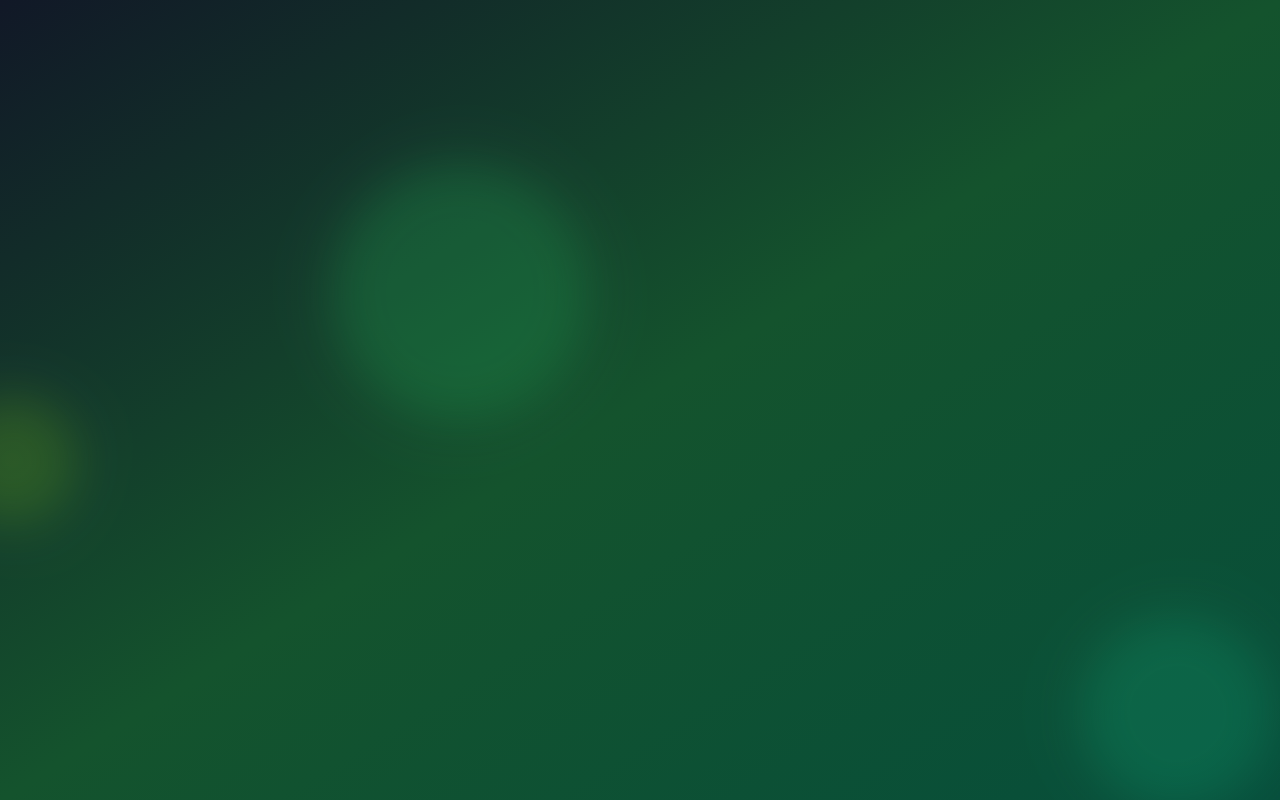
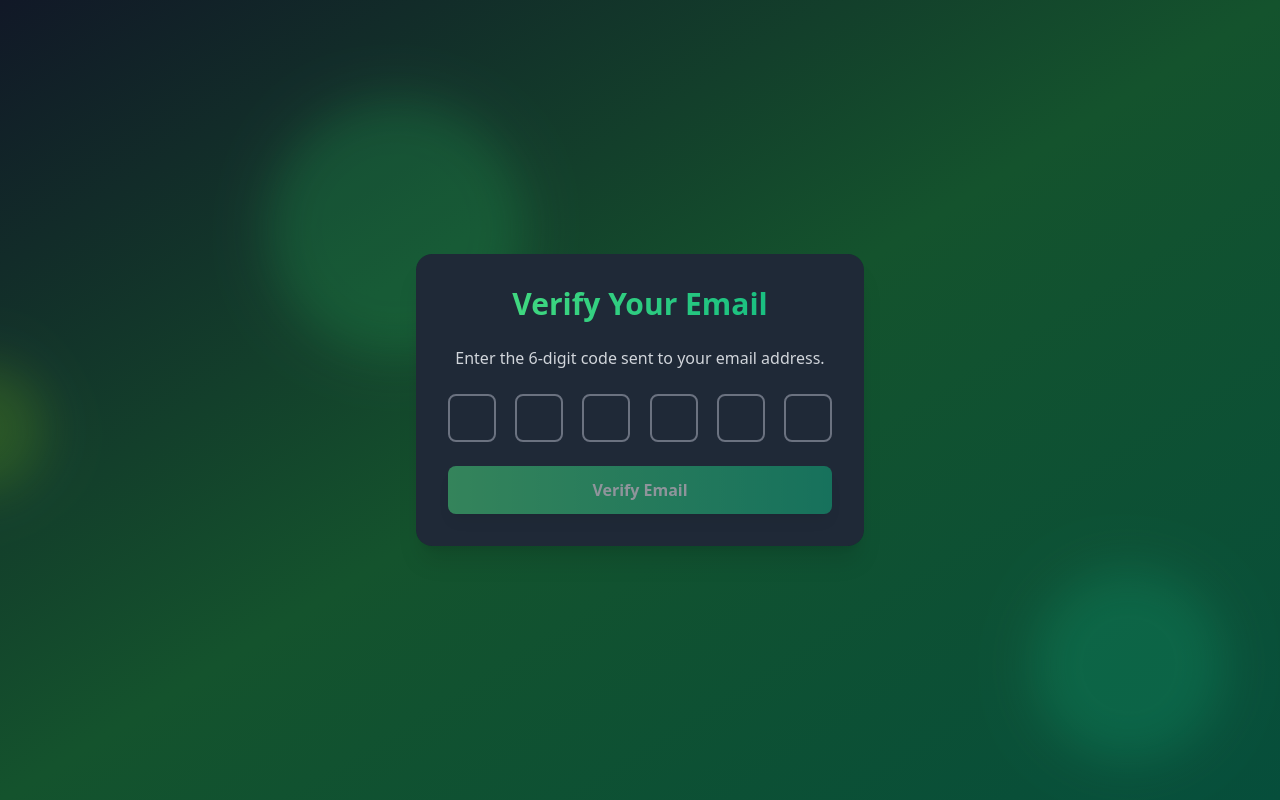
Before and after one commit to imihirjain/mern-auth, a React (Vite) app in the folder frontend/: page /verify-email in a window 1280 px wide. Before the commit this address had no page. Built offline with nearby package versions, Linux system fonts and the light colour scheme.

Commit message:
complete email verification page ui

```diff
--- a/frontend/src/App.jsx
+++ b/frontend/src/App.jsx
@@ -2,6 +2,7 @@
 import FloatingShape from "./components/FloatingShape";
 import SignUpPage from "./pages/SignUpPage";
 import LoginPage from "./pages/LoginPage";
+import EmailVerificationPage from "./pages/EmailVerificationPage";
 
 function App() {
   return (
@@ -32,6 +33,7 @@
           <Route path="/" element={"Home"} />
           <Route path="/signup" element={<SignUpPage />} />
           <Route path="/login" element={<LoginPage />} />
+          <Route path="/verify-email" element={<EmailVerificationPage />} />
         </Routes>
       </div>
     </>
--- /dev/null
+++ b/frontend/src/pages/EmailVerificationPage.jsx
@@ -0,0 +1,95 @@
+import { useEffect, useRef, useState } from "react";
+import { useNavigate } from "react-router-dom";
+import { motion } from "framer-motion";
+const EmailVerificationPage = () => {
+  const [code, setCode] = useState(["", "", "", "", "", ""]);
+  const inputRefs = useRef([]);
+  const navigate = useNavigate();
+  const isLoading = false;
+
+  const handleChange = (index, value) => {
+    const newCode = [...code];
+
+    // handle pasted content
+    if (value.length > 1) {
+      const pastedCode = value.slice(0.6).split("");
+      for (let i = 0; i < 6; i++) {
+        newCode[i] = pastedCode[i] || "";
+      }
+      setCode(newCode);
+
+      const lastFillIndex = newCode.findLastIndex((digit) => digit !== "");
+      const focusIndex = lastFillIndex < 5 ? lastFillIndex + 1 : 5;
+      inputRefs.current[focusIndex].focus();
+    } else {
+      newCode[index] = value;
+      setCode(newCode);
+
+      if (value && index < 5) {
+        inputRefs.current[index + 1].focus();
+      }
+    }
+  };
+  const handleKeyDown = (index, e) => {
+    if (e.key === "Backspace" && !code[index] && index > 0) {
+      inputRefs.current[index - 1].focus();
+    }
+  };
+
+  const handleSubmit = (e) => {
+    e.preventDefault();
+    const verificationCode = code.join("");
+    console.log(`Verification code submitted: ${verificationCode}`);
+  };
+  //   auto submit when all fields are filled
+  useEffect(() => {
+    if (code.every((digit) => digit !== "")) {
+      handleSubmit(new Event("submit"));
+    }
+  }, [code]);
+  return (
+    <div className="max-w-md w-full bg-gray-800 bg-opacity-50 backdrop-filter backdrop-blur-xl rounded-2xl shadow-xl overflow-hidden">
+      <motion.div
+        initial={{ opacity: 0, y: -50 }}
+        animate={{ opacity: 1, y: 0 }}
+        transition={{ duration: 0.5 }}
+        className="bg-gray-800 bg-opacity backdrop-filter backdrop-blur-xl rounded-2xl shadow-2xl p-8 w-full max-w-md"
+      >
+        <h2 className="text-3xl font-bold text-center mb-6 bg-gradient-to-r from-green-400 to-emerald-500 text-transparent bg-clip-text">
+          Verify Your Email
+        </h2>
+        <p className="text-center text-gray-300 mb-6">
+          Enter the 6-digit code sent to your email address.
+        </p>
+
+        <form className="space-y-6">
+          <div className="flex justify-between">
+            {code.map((digit, index) => (
+              <input
+                key={index}
+                ref={(el) => (inputRefs.current[index] = el)}
+                type="text"
+                maxLength="6"
+                value={digit}
+                onChange={(e) => handleChange(index, e.target.value)}
+                onKeyDown={(e) => handleKeyDown(index, e)}
+                className="w-12 h-12 text-center text-2xl font-bold bg-gray-800 text-white border-2 border-gray-500 rounded-lg focus:border-green-500 focus:outline-none"
+              />
+            ))}
+          </div>
+          <motion.button
+            whileHover={{ scale: 1.05 }}
+            whileTap={{ scale: 0.95 }}
+            type="submit"
+            disabled={isLoading || code.some((digit) => !digit)}
+            className="w-full bg-gradient-to-r from-green-400 to-emerald-500 text-white font-bold py-3 px-4 rounded-lg shadow-lg hover:from-green-600 hover:to-emerald-700 focus:outline-none focus:ring-2 focus:ring-green-500 focus:ring-opacity-50 disabled:opacity-50"
+          >
+            {isLoading ? "Verifying..." : "Verify Email"}
+          </motion.button>
+        </form>
+      </motion.div>
+    </div>
+  );
+};
+
+export default EmailVerificationPage;
--- a/frontend/src/pages/LoginPage.jsx
+++ b/frontend/src/pages/LoginPage.jsx
@@ -6,7 +6,7 @@
 const LoginPage = () => {
   const [email, setEmail] = useState("");
   const [password, setPassword] = useState("");
-  const isLoading = true;
+  const isLoading = false;
 
   const handleLogin = (e) => {
     e.preventDefault();
```
